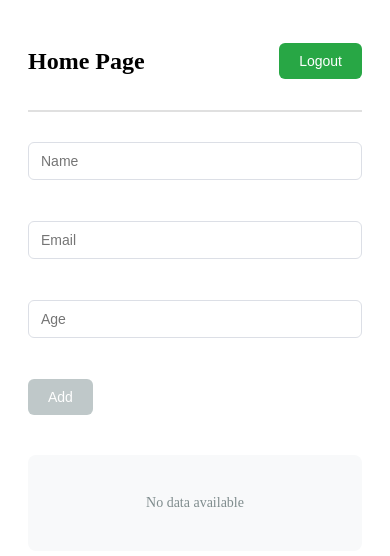
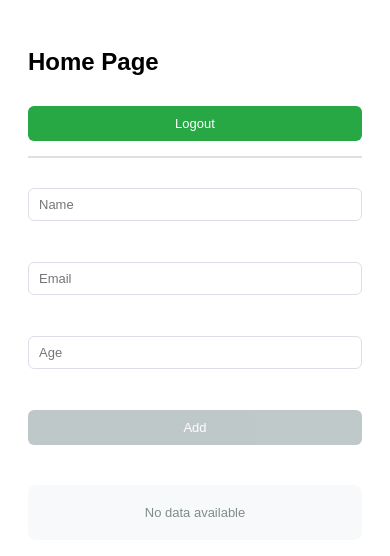
Before and after one commit to Lodhiakash12/Angular_Project, an Angular app in the folder tectonas-ang-project/: page /home in a window 390 px wide. Shown: the top 556 px of the page. Built offline with nearby package versions, Linux system fonts and the light colour scheme; sample sign-in values are in the browser's storage.

Commit message:
Angular Project

```diff
--- a/tectonas-ang-project/src/app/app.ts
+++ b/tectonas-ang-project/src/app/app.ts
@@ -7,6 +7,7 @@ import { RouterOutlet } from '@angular/router';
   imports: [RouterOutlet,FormsModule],
 
   templateUrl: './app.html',
+
   styleUrl: './app.css'
 })
 
--- a/tectonas-ang-project/src/app/home/home.css
+++ b/tectonas-ang-project/src/app/home/home.css
@@ -2,8 +2,10 @@
   padding: 20px;
   max-width: 1200px;
   margin: 0 auto;
+  font-family: Arial, sans-serif;
 }
 
+/* ================= Top Bar ================= */
 
 .top-bar {
   display: flex;
@@ -14,27 +16,11 @@
   border-bottom: 2px solid #e0e0e0;
 }
 
-
-.form-section {
-  margin-bottom: 30px;
-  padding: 20px;
-  background-color: #f8f9fa;
-  border-radius: 8px;
-}
-
+/* ================= Form ================= */
 
 .field {
   margin-bottom: 20px;
 }
-
-.field label {
-  display: block;
-  margin-bottom: 5px;
-  font-weight: 500;
-  color: #2c3e50;
-  font-size: 14px;
-}
-
 
 input {
   width: 100%;
@@ -44,7 +30,7 @@ input {
   border: 1px solid #dcdfe6;
   border-radius: 6px;
   font-size: 14px;
-  transition: border-color 0.2s ease, box-shadow 0.2s ease;
+  transition: 0.2s ease;
   box-sizing: border-box;
 }
 
@@ -54,25 +40,18 @@ input:focus {
   box-shadow: 0 0 0 3px rgba(59, 130, 246, 0.1);
 }
 
-
 input.ng-invalid.ng-touched {
   border: 1px solid #d93025;
 }
-
-input.ng-invalid.ng-touched:focus {
-  border-color: #d93025;
-  box-shadow: 0 0 0 3px rgba(217, 48, 37, 0.1);
-}
-
 
 .error {
   height: 16px;
   font-size: 12px;
   color: #d93025;
   margin-top: 5px;
-  display: block;
 }
 
+/* ================= Buttons ================= */
 
 button {
   padding: 10px 20px;
@@ -83,16 +62,12 @@ button {
   cursor: pointer;
   font-size: 14px;
   font-weight: 500;
-  transition: background-color 0.2s ease, transform 0.1s ease;
+  transition: 0.2s ease;
 }
 
 button:hover:not(:disabled) {
   background: #218838;
   transform: translateY(-1px);
-}
-
-button:active:not(:disabled) {
-  transform: translateY(0);
 }
 
 button:disabled {
@@ -101,6 +76,11 @@ button:disabled {
   opacity: 0.6;
 }
 
+/* ================= Table ================= */
+
+.table-wrapper {
+  overflow-x: auto;
+}
 
 table {
   width: 100%;
@@ -116,10 +96,8 @@ th {
   background-color: #2c3e50;
   color: white;
   font-weight: 600;
-  text-align: left;
   text-transform: uppercase;
   font-size: 12px;
-  letter-spacing: 0.5px;
 }
 
 td, th {
@@ -130,13 +108,13 @@ td, th {
 
 tbody tr:hover {
   background-color: #f8f9fa;
-  transition: background-color 0.2s ease;
 }
 
 tbody tr:nth-child(even) {
   background-color: #fafbfc;
 }
 
+/* ================= No Data ================= */
 
 .no-data {
   text-align: center;
@@ -145,5 +123,48 @@ tbody tr:nth-child(even) {
   padding: 40px;
   background-color: #f8f9fa;
   border-radius: 8px;
-  font-size: 14px;
 }
+
+/* ================= RESPONSIVE ================= */
+
+@media (max-width: 768px) {
+
+  .top-bar {
+    flex-direction: column;
+    align-items: flex-start;
+    gap: 10px;
+  }
+
+  button {
+    width: 100%;
+  }
+
+  input {
+    max-width: 100%;
+  }
+
+  th, td {
+    font-size: 13px;
+    padding: 10px;
+  }
+
+}
+
+@media (max-width: 480px) {
+
+  input {
+    font-size: 13px;
+    padding: 8px 10px;
+  }
+
+  button {
+    font-size: 13px;
+    padding: 10px;
+  }
+
+  .no-data {
+    padding: 20px;
+    font-size: 13px;
+  }
+
+}
```
